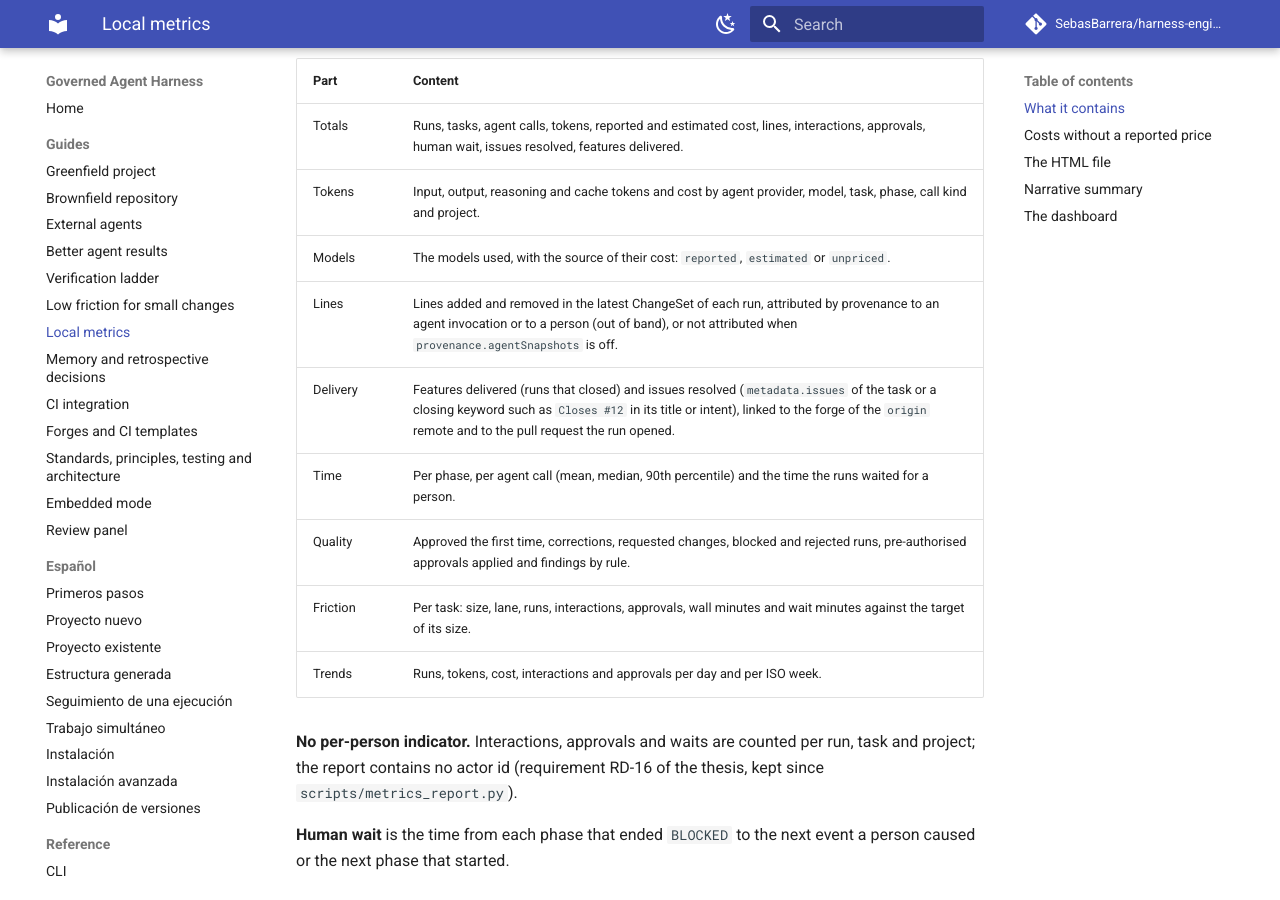
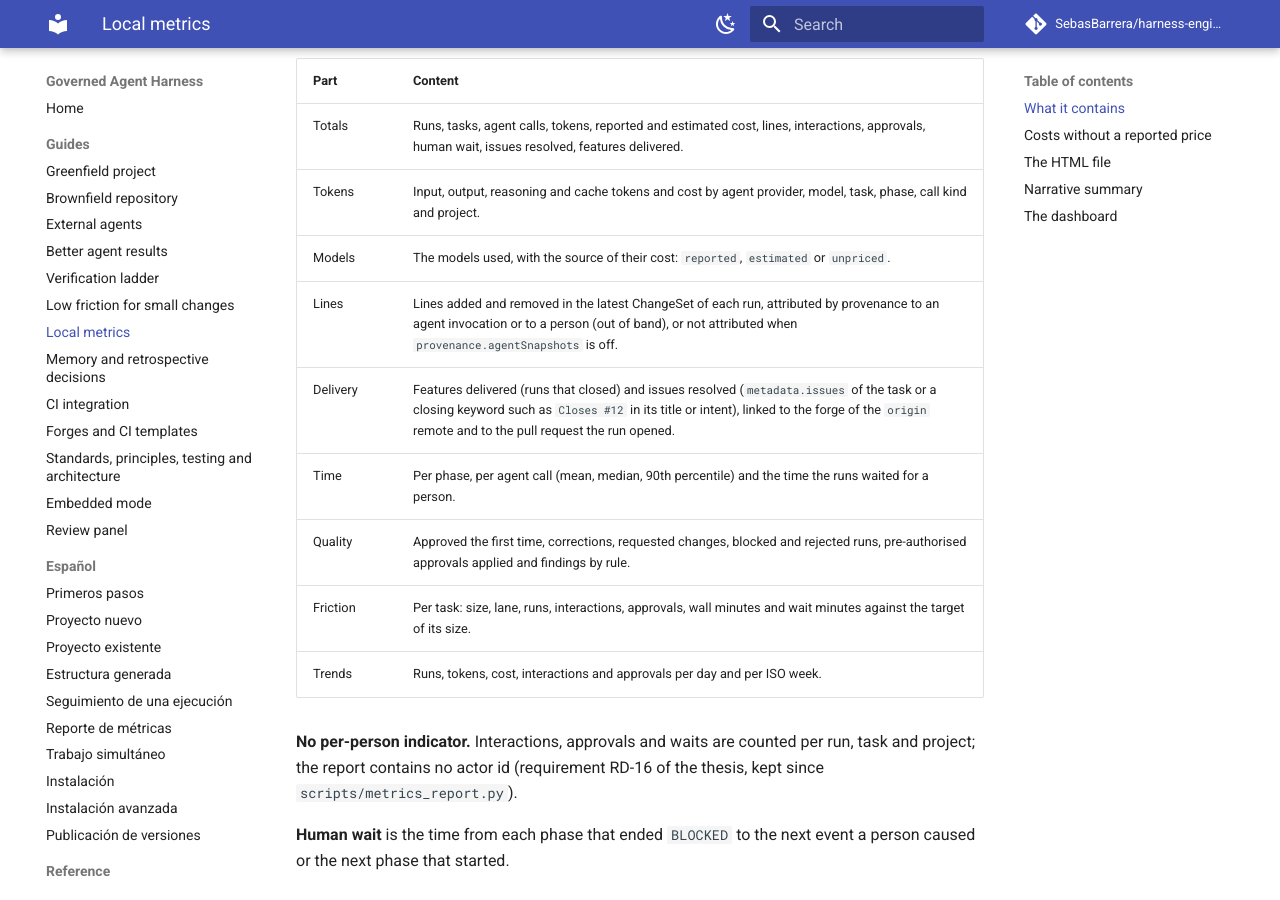
Before and after one commit to SebasBarrera/harness-engineering, an MkDocs documentation site: the page built from docs/guides/local-metrics.md, in a window 1280 px wide and 900 px high, scrolled down 492 px. Built offline with MkDocs 1.6.1 and Material for MkDocs 9.7.7, drawn with Linux system fonts in a browser that asks for light colours; comment, search, counter and statistics services are not loaded; some of the changed lines change nothing that is shown.

Commit message:
docs: keep one Español section in the site navigation
Two branches of wave 11 each added the section; the metrics report page joins the other Spanish
guides.

Refs #97

```diff
--- a/mkdocs.yml
+++ b/mkdocs.yml
@@ -88,6 +88,7 @@ nav:
       - Proyecto existente: es/proyecto-existente.md
       - Estructura generada: es/estructura-generada.md
       - Seguimiento de una ejecución: es/seguimiento.md
+      - Reporte de métricas: es/reporte-de-metricas.md
       - Trabajo simultáneo: es/trabajo-simultaneo.md
       - Instalación: es/instalacion.md
       - Instalación avanzada: es/instalacion-avanzada.md
@@ -126,5 +127,3 @@ nav:
           - Research assumptions: research/assumptions.md
           - Backlog: backlog.md
           - Guía rápida (ES): GUIA_RAPIDA_ES.md
-  - Español:
-      - Reporte de métricas: es/reporte-de-metricas.md
```
